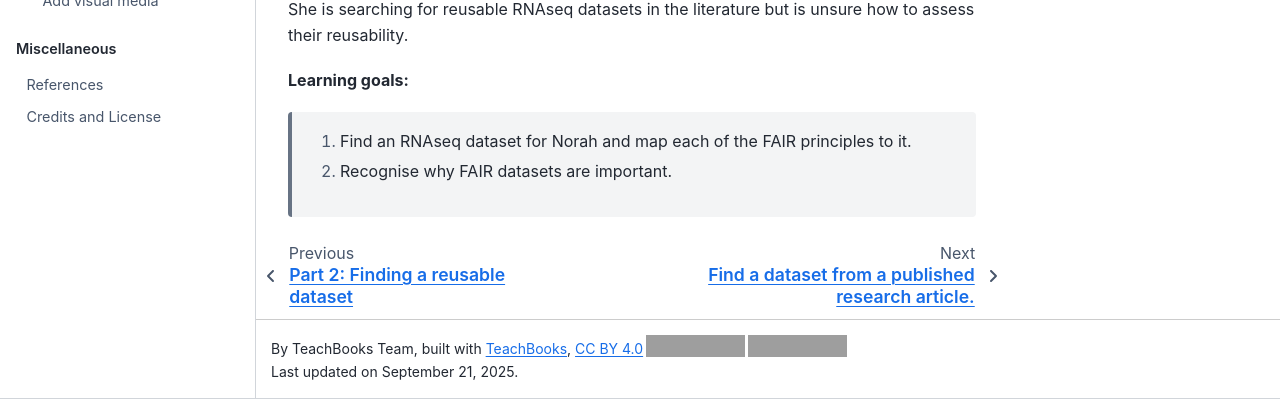
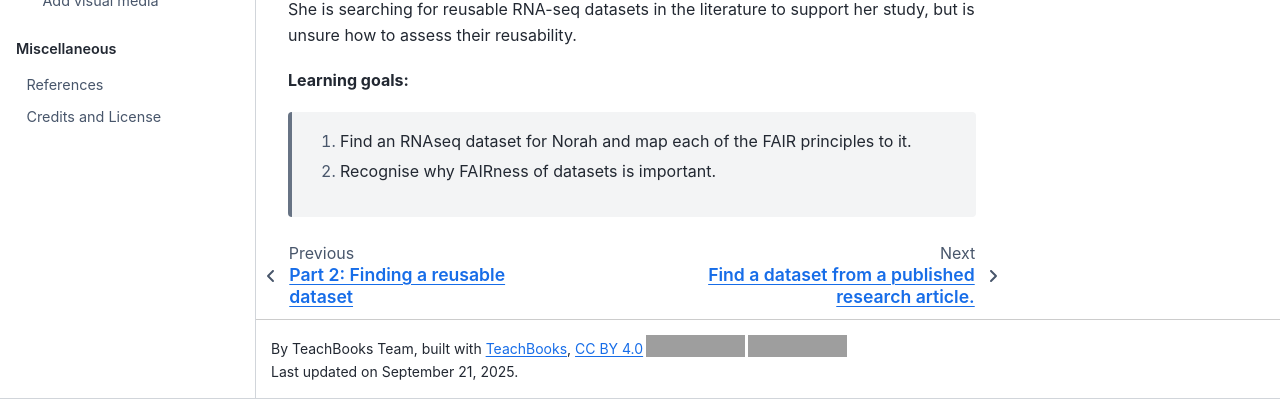
Before and after one commit to PaulaRS/findinding_data, a Jupyter Book: the page built from book/syntax_exercises.md, in a window 1280 px wide and 966 px high, cut to the strip 567-966 px from the top of the window. Built offline with Jupyter Book 1.0.4 settings and Sphinx 7.4.7 and the Sphinx Book theme 1.1.4, drawn with Linux system fonts in a browser that asks for light colours; comment, search, counter and statistics services are not loaded; grey boxes are pictures that could not be loaded.

Commit message:
Update syntax_exercises.md

```diff
--- a/book/syntax_exercises.md
+++ b/book/syntax_exercises.md
@@ -5,10 +5,9 @@ for identifying cancer lineages from RNA sequencing data.
 
 <img width="290" height="311" alt="Norah" src="https://github.com/user-attachments/assets/08ffe183-445b-4dfe-bf5b-2e3e266bbcc2" />
 
-She is searching for reusable RNAseq datasets in the literature
-but is unsure how to assess their reusability.
+She is searching for reusable RNA-seq datasets in the literature to support her study, but is unsure how to assess their reusability.
 
 **Learning goals:**
 
 > 1. Find an RNAseq dataset for Norah and map each of the FAIR principles to it.
-> 2. Recognise why FAIR datasets are important.
+> 2. Recognise why FAIRness of datasets is important.
```
